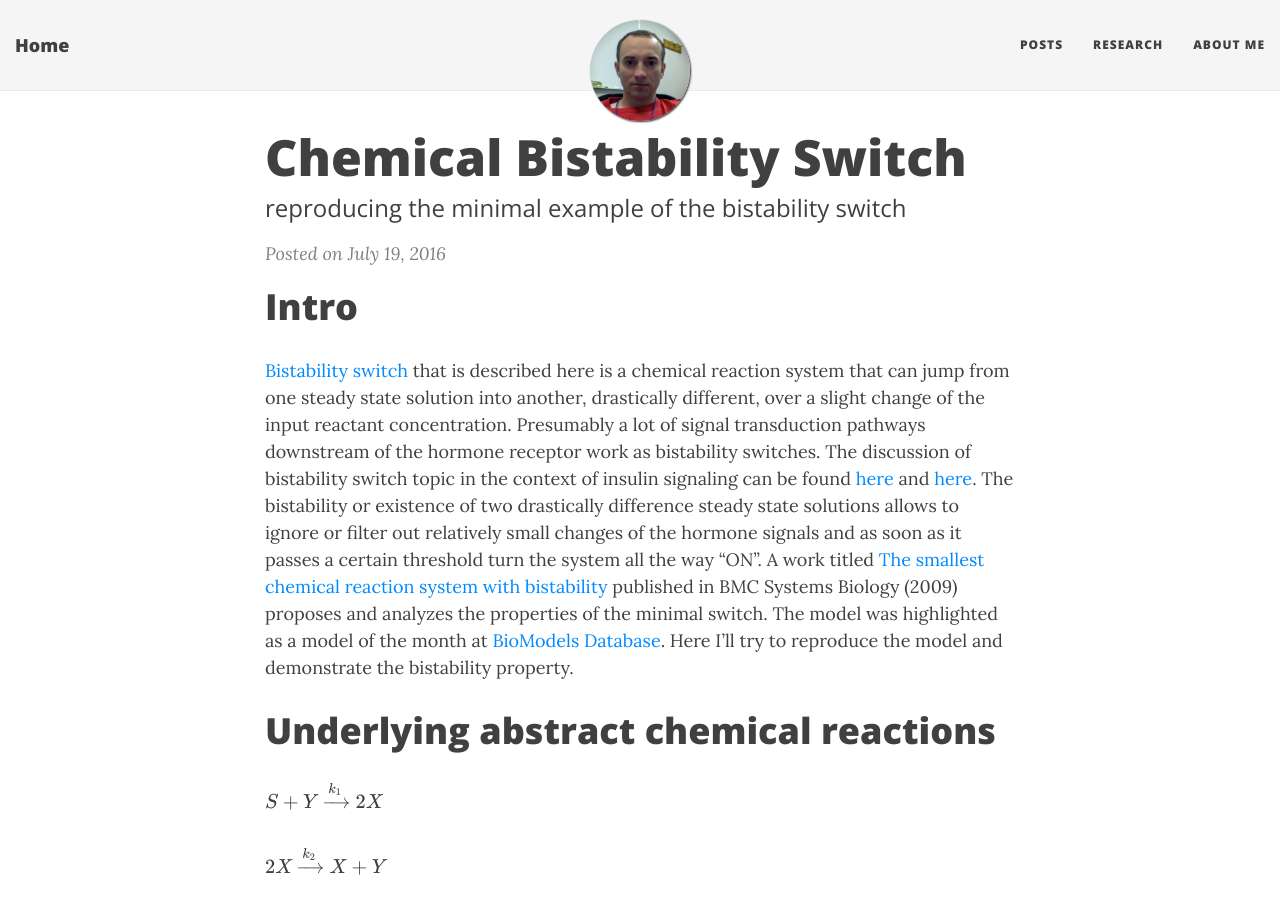
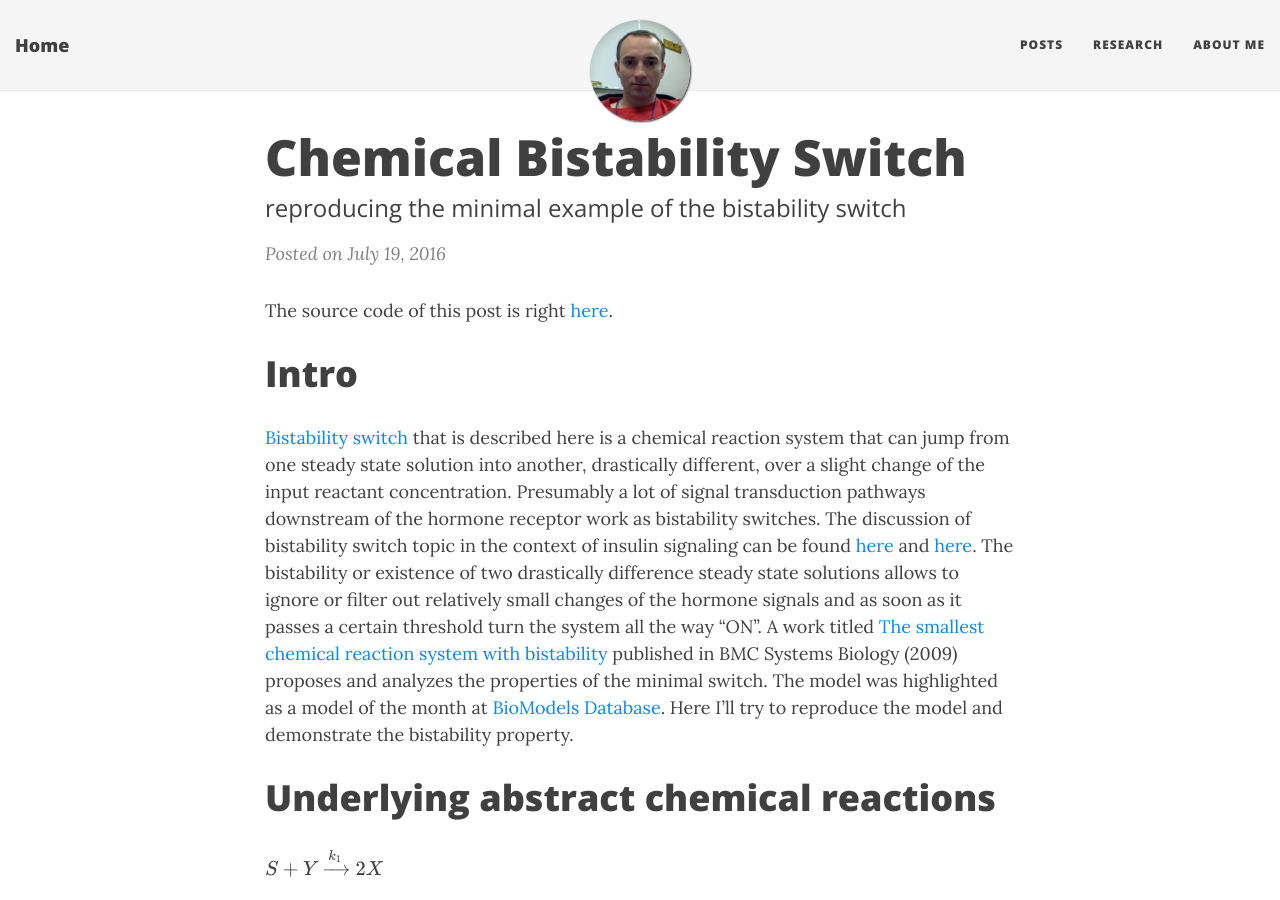
Before and after one commit to vladpetyuk/vladpetyuk.github.io, a Jekyll site: the page built from blog/_posts/2016-07-19-min_bistable_switch.md, in a window 1280 px wide and 900 px high. Built offline with Jekyll 4.4.1, drawn with Linux system fonts in a browser that asks for light colours; nearby versions of some CDN libraries; formulas are drawn with MathJax 3; comment, search, counter and statistics services are not loaded.

Commit message:
ref to the code

```diff
--- a/blog/_posts/2016-07-19-min_bistable_switch.md
+++ b/blog/_posts/2016-07-19-min_bistable_switch.md
@@ -7,6 +7,7 @@ body-class: categoryclass
 tags: [R, ODE, modeling]
 ---
 
+The source code of this post is right [here](https://github.com/vladpetyuk/vladpetyuk.github.io/blob/master/blog/_R/2016-07-19-min_bistable_switch.Rmd).
 
 # Intro
 [Bistability switch](https://en.wikipedia.org/wiki/Bistability) that is described here is a chemical reaction system that can jump from one steady state solution
```
